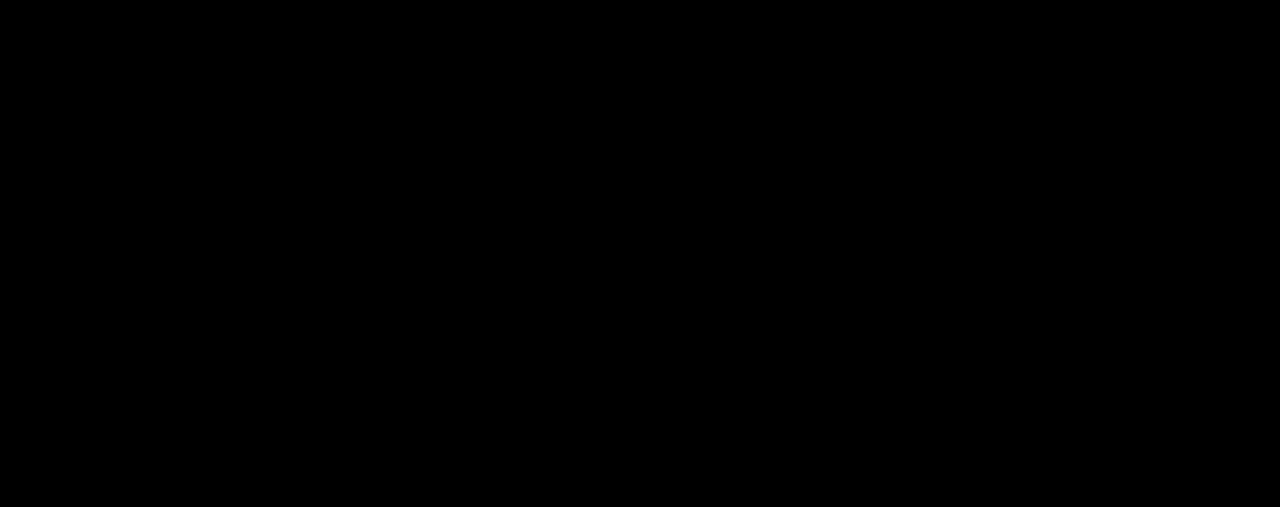
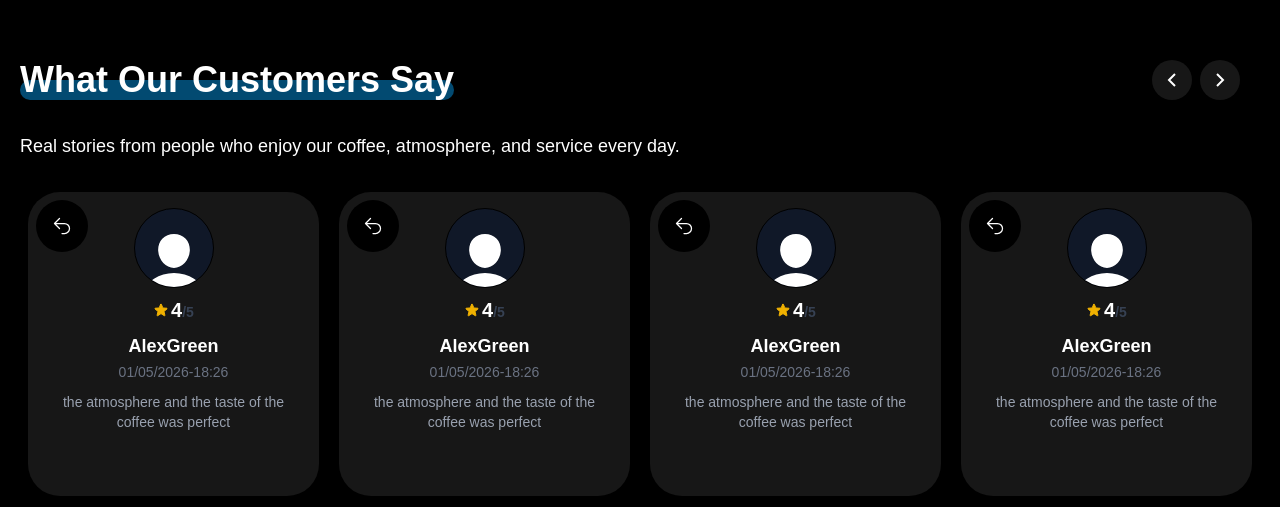
Before and after one commit to iamirsalimi/Coffee-Shop, a Next.js app: page / in a window 1280 px wide. Shown: the part 2946-3453 px from the top of the page. Built offline with nearby package versions, Linux system fonts and the light colour scheme.

Commit message:
add What Our Customers Say section fully responsive

```diff
--- a/components/layouts/Home/OurServices.jsx
+++ b/components/layouts/Home/OurServices.jsx
@@ -9,8 +9,8 @@
 
 function OurServices() {
     return (
-        <div className="py-16 w-full min-h-screen bg-black">
-            <div className="container mx-auto px-5 py-10 w-full h-full flex flex-col gap-8 items-start justify-start">
+        <div className="py-10 w-full min-h-screen bg-black">
+            <div className="container mx-auto px-5 pt-10 w-full h-full flex flex-col gap-8 items-start justify-start">
                 <Title title="Our Services" />
                 <p className="text-white text-lg text-center sm:text-justify">More than just coffee — we create a complete café experience.</p>
                 <div className="w-full grid grid-cols-1 md:grid-cols-2 gap-7">
--- /dev/null
+++ b/components/layouts/Home/WhatOurCustomersSay.jsx
@@ -0,0 +1,113 @@
+import Title from "@/components/modules/Title/Title"
+import ClientComment from '@/components/modules/ClientComment/ClientComment'
+import { Swiper, SwiperSlide, useSwiper } from "swiper/react";
+import { Autoplay, Controller } from 'swiper/modules';
+
+import { GrFormNext } from "react-icons/gr";
+import { GrFormPrevious } from "react-icons/gr";
+
+import 'swiper/css';
+import 'swiper/css/free-mode';
+import 'swiper/css/pagination';
+import { useEffect, useRef } from "react";
+
+function WhatOurCustomersSay() {
+    let swiperRef = useRef(null)
+
+    return (
+        <div className="pb-10 w-full min-h-screen bg-black">
+            <div className="container mx-auto px-5 py-10 w-full h-full flex flex-col gap-8 items-start justify-start">
+                <div className="sm:pr-5 w-full flex items-start justify-between">
+                    <div className="flex flex-col items-start gap-8">
+                        <Title title="What Our Customers Say" />
+                        <p className="text-white text-lg text-center sm:text-justify">Real stories from people who enjoy our coffee, atmosphere, and service every day.</p>
+                    </div>
+                    <div className="w=fit h-fit flex items-center justify-center gap-2">
+                        <button
+                            onClick={() => swiperRef?.current.swiper.slidePrev()}
+                            className="hidden sm:block p-2 rounded-full cursor-pointer bg-[#171717]"
+                        >
+                            <GrFormPrevious className="text-white text-2xl" />
+                        </button>
+                        <button
+                            onClick={() => swiperRef?.current.swiper.slideNext()}
+                            className="hidden sm:block p-2 rounded-full cursor-pointer bg-[#171717]"
+                        >
+                            <GrFormNext className="text-white text-2xl" />
+                        </button>
+                    </div>
+                </div>
+
+
+                <div className="flex items-center justify-center gap-1 w-full h-full">
+                    <button
+                        onClick={() => swiperRef?.current.swiper.slidePrev()}
+                        className="block sm:hidden p-2 rounded-full cursor-pointer bg-[#171717]"
+                    >
+                        <GrFormPrevious className="text-white text-2xl" />
+                    </button>
+                    <Swiper
+                        // slidesPerView={1}
+                        ref={swiperRef}
+                        spaceBetween={20}
+                        freeMode={true}
+                        modules={[Autoplay, Controller]}
+                        loop={true}
+                        autoplay={{
+                            delay: 5000,
+                            disableOnInteraction: false,
+                        }}
+                        // making it responsive
+                        breakpoints={{
+                            640: {
+                                slidesPerView: 2,
+                                spaceBetween: 20,
+                            },
+                            1024: {
+                                slidesPerView: 4,
+                                spaceBetween: 20,
+                            },
+                        }}
+                        className="mySwiper h-full w-full !px-2 !pb-5"
+                    >
+                        <SwiperSlide>
+                            <ClientComment username="AlexGreen" commentText="the atmosphere and the taste of the coffee was perfect" score={4} />
+                        </SwiperSlide>
+                        <SwiperSlide>
+                            <ClientComment username="AlexGreen" commentText="the atmosphere and the taste of the coffee was perfect" score={4} />
+                        </SwiperSlide>
+                        <SwiperSlide>
+                            <ClientComment username="AlexGreen" commentText="the atmosphere and the taste of the coffee was perfect" score={4} />
+                        </SwiperSlide>
+                        <SwiperSlide>
+                            <ClientComment username="AlexGreen" commentText="the atmosphere and the taste of the coffee was perfect" score={4} />
+                        </SwiperSlide>
+                        <SwiperSlide>
+                            <ClientComment username="AlexGreen" commentText="the atmosphere and the taste of the coffee was perfect" score={4} />
+                        </SwiperSlide>
+                        <SwiperSlide>
+                            <ClientComment username="AlexGreen" commentText="the atmosphere and the taste of the coffee was perfect" score={4} />
+                        </SwiperSlide>
+                        <SwiperSlide>
+                            <ClientComment username="AlexGreen" commentText="the atmosphere and the taste of the coffee was perfect" score={4} />
+                        </SwiperSlide>
+                        <SwiperSlide>
+                            <ClientComment username="AlexGreen" commentText="the atmosphere and the taste of the coffee was perfect" score={4} />
+                        </SwiperSlide>
+                        <SwiperSlide>
+                            <ClientComment username="AlexGreen" commentText="the atmosphere and the taste of the coffee was perfect" score={4} />
+                        </SwiperSlide>
+                    </Swiper>
+                    <button
+                        onClick={() => swiperRef?.current.swiper.slideNext()}
+                        className="block sm:hidden p-2 rounded-full cursor-pointer bg-[#171717]"
+                    >
+                        <GrFormNext className="text-white text-2xl" />
+                    </button>
+                </div>
+            </div>
+        </div>
+    )
+}
+
+export default WhatOurCustomersSay
--- /dev/null
+++ b/components/modules/ClientComment/ClientComment.jsx
@@ -0,0 +1,34 @@
+import { IoPerson } from "react-icons/io5";
+import React from 'react'
+
+function ServiceBox({ username, commentText }) {
+    return (
+        <div className="relative bg-[#171717] flex flex-col items-center justify-center gap-2 rounded-4xl py-4 px-5 pb-16">
+            <div className="w-16 h-16 xs:w-20 xs:h-20 rounded-full bg-gray-900 flex items-center justify-center overflow-hidden border border-black">
+                <IoPerson className="text-white text-8xl relative -bottom-5" />
+            </div>
+            <div className="inline-flex items-center justify-center gap-0.5 text-sm">
+                <svg xmlns="http://www.w3.org/2000/svg" fill="none" viewBox="0 0 24 24" strokeWidth={1.5} stroke="currentColor" className="stroke-yellow-500 fill-yellow-500 w-4 h-4 ">
+                    <path strokeLinecap="round" strokeLinejoin="round" d="M11.48 3.499a.562.562 0 0 1 1.04 0l2.125 5.111a.563.563 0 0 0 .475.345l5.518.442c.499.04.701.663.321.988l-4.204 3.602a.563.563 0 0 0-.182.557l1.285 5.385a.562.562 0 0 1-.84.61l-4.725-2.885a.562.562 0 0 0-.586 0L6.982 20.54a.562.562 0 0 1-.84-.61l1.285-5.386a.562.562 0 0 0-.182-.557l-4.204-3.602a.562.562 0 0 1 .321-.988l5.518-.442a.563.563 0 0 0 .475-.345L11.48 3.5Z" />
+                </svg>
+                <div className="text-white text-sm !text-gray-700 font-semibold"><span className="text-white text-lg sm:text-xl">4</span>/5</div>
+            </div>
+            <div className="flex flex-col items-center justify-center gap-0.5">
+                <h3 className="text-white font-bold text-base xs:text-lg">{username}</h3>
+                <div className="text-gray-500 text-sm">
+                    <span>01/05/2026</span>
+                    -
+                    <span>18:26</span>
+                </div>
+                <p className="text-gray-400 text-sm text-center mt-2 line-clamp-4">{commentText}</p>
+                <button className="absolute top-2 left-2 rounded-full bg-black p-2 sm:p-4 cursor-pointer">
+                    <svg xmlns="http://www.w3.org/2000/svg" fill="none" viewBox="0 0 24 24" strokeWidth={1.5} stroke="currentColor" className="w-5 h-5 text-white">
+                        <path strokeLinecap="round" strokeLinejoin="round" d="M9 15 3 9m0 0 6-6M3 9h12a6 6 0 0 1 0 12h-3" />
+                    </svg>
+                </button>
+            </div>
+        </div>
+    )
+}
+
+export default ServiceBox
--- a/components/modules/Footer/Footer.jsx
+++ b/components/modules/Footer/Footer.jsx
@@ -3,12 +3,12 @@
 function Footer() {
     return (
         <div className="bg-[#171717]">
-            <div className="container mx-auto flex flex-col gap-2 divide-y divide-gray-800">
+            <div className="container mx-auto flex flex-col gap-2 divide-y divide-black">
                 <div className="grid grid-cols-1 lg:grid-cols-5 gap-5">
                     {/* left side of the footer */}
                     <div className="lg:col-start-1 lg:col-end-4 flex flex-col gap-5 py-10">
                         {/* logo */}
-                        <h1 className="text-center font-bold text-3xl sm:text-5xl lg:text-left md:text-[5rem] lg:text-[6rem] xl:text-[7rem] text-white">COFFEE UNI</h1>
+                        <h1 className="text-center font-bold text-3xl xs:text-4xl sm:text-5xl lg:text-left md:text-[5rem] lg:text-[6rem] xl:text-[7rem] mb-5 text-white">COFFEE UNI</h1>
                         {/* links and address */}
                         <div className="grid grid-cols-3 gap-7">
                             <div className="flex flex-col items-center lg:items-start gap-2">
@@ -39,7 +39,7 @@
                         <p className="text-gray-400 font-sans text-center lg:text-left">Coffee Uni delivers freshly roasted beans crafted with reach flavors and sustainable sourcing. Each cup is designed to inspire warmth,energy and connection.</p>
                         <p className="text-gray-400 font-sans text-center lg:text-left">We craft premium coffee daily, delivering perfect brews with passion, quality and excellence that create memorable stories in every cup.</p>
 
-                        <button className="px-4 py-2 w-fit rounded-xl text-white font-bold bg-blue-500 cursor-pointer block mx-auto lg:mx;0">Get Started</button>
+                        <button className="px-4 py-2 w-fit rounded-xl text-white font-bold bg-blue-500 cursor-pointer block mx-auto lg:mx-0">Get Started</button>
                     </div>
                 </div>
                 <div className="mt-auto py-2 text-white font-bold text-center">
--- a/components/modules/ServiceBox/ServiceBox.jsx
+++ b/components/modules/ServiceBox/ServiceBox.jsx
@@ -2,7 +2,7 @@
 
 function ServiceBox({children , title , description}) {
   return (
-    <div className="bg-[#171717] flex flex-col lg:flex-row items-center justify-center lg:justify-start gap-2 rounded-lg py-4 px-5">
+    <div className="bg-[#171717] flex flex-col lg:flex-row items-center justify-center lg:justify-start gap-2 md:gap-5 rounded-4xl py-4 px-5">
             {children}
         <div className="flex flex-col items-center justify-center lg:justify-start lg:items-start gap-2">
             <h3 className="text-white font-bold text-base xs:text-lg">{title}</h3>
--- a/components/modules/Title/Title.jsx
+++ b/components/modules/Title/Title.jsx
@@ -2,7 +2,7 @@
 
 function Title({ title }) {
     return (
-        <h1 className="mx-auto sm:mx-0 relative z-20 w-fit text-2xl xs:text-3xl sm:text-4xl font-bold text-white after:absolute after:bottom-0 after:left-0 after:h-1/3 after:w-full after:rounded-full after:bg-sky-900 after:-z-10">{title}</h1>
+        <h1 className="mx-auto sm:mx-0 relative z-20 w-fit text-2xl xs:text-3xl md:text-4xl font-bold text-white after:absolute after:bottom-0 after:left-0 after:h-1/2 after:w-full after:rounded-full after:bg-sky-900 after:-z-10 text-nowrap">{title}</h1>
     )
 }
 
--- a/pages/index.js
+++ b/pages/index.js
@@ -2,6 +2,7 @@
 import FeaturedMenu from '@/components/layouts/Home/FeaturedMenu';
 import MenuTicker from "@/components/layouts/Home/MenuTicker"
 import OurServices from "@/components/layouts/Home/OurServices"
+import WhatOurCustomersSay from '@/components/layouts/Home/WhatOurCustomersSay'
 import Footer from '@/components/modules/Footer/Footer'
 
 export default function Home() {
@@ -11,7 +12,7 @@
       <FeaturedMenu />
       <MenuTicker />
       <OurServices />
-      <div className="h-screen bg-black"></div>
+      <WhatOurCustomersSay />
       <Footer />
     </div>
   );
```
